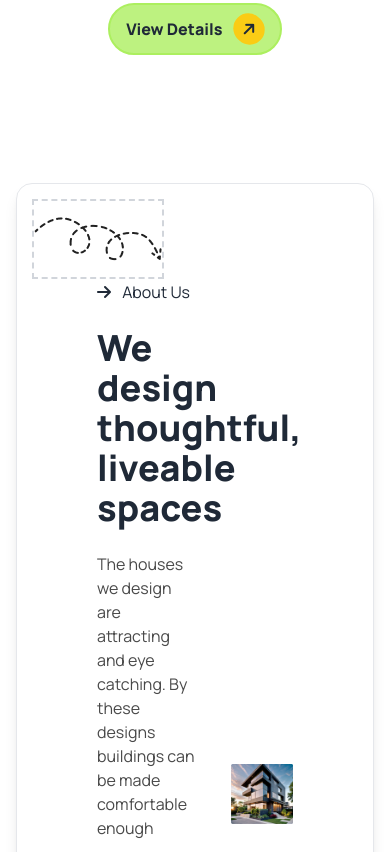
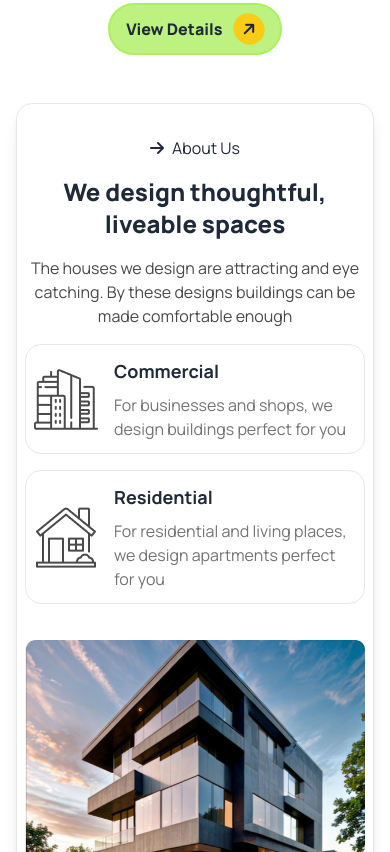
Before and after one commit to mdalaminbinalim/a3-css-framework, a plain HTML site: page index.html in a window 390 px wide. Shown: the part 652-1504 px from the top of the page. Drawn offline with nearby package versions, Linux system fonts and the light colour scheme.

Commit message:
made thoughtful spaces section responsive

```diff
--- a/index.html
+++ b/index.html
@@ -99,34 +99,36 @@
 
         <!-- Thoughtful Spaces Section -->
         <section class="mb-14">
-            <div class="px-4">
+            <div class="px-4 hidden md:block">
                 <img class="relative z-10 top-24 border-dashed py-4 border-2 border-gray-300 " src="assets/Vector.png" alt="Arrow">
             </div>
-            <section class="flex border rounded-2xl py-24 px-20 gap-9 justify-between items-center shadow-lg">
+            <section class="flex flex-col md:flex-row border rounded-2xl py-8 md:py-24 px-2 md:px-20 gap-9 justify-between items-center shadow-lg">
 
                 <!-- Thoughtful Spaces Contents -->
 
-                <div class="space-y-6 w-1/2">
+                <div class=" space-y-4 md:text-left md:space-y-6 md:w-1/2">
 
-                    <i class="mr-2 fa-solid fa-arrow-right"></i>
-                    <p class="inline">About Us</p>
-                    <h2 class="text-4xl font-extrabold">We design thoughtful,<br> liveable spaces</h2>
-                    <p class="text-subhead">The houses we design are attracting and eye catching. By these designs buildings can be made comfortable enough</p>
+                    <div class="flex justify-center items-center md:justify-start">
+                        <i class="mr-2 fa-solid fa-arrow-right"></i>
+                        <p class="inline">About Us</p>
+                    </div>
+                    <h2 class="text-2xl md:text-4xl text-center md:text-start font-extrabold">We design thoughtful,<br> liveable spaces</h2>
+                    <p class="text-subhead text-center md:text-start">The houses we design are attracting and eye catching. By these designs buildings can be made comfortable enough</p>
                     <!-- Commercial -->
-                    <div class="border rounded-2xl shadow-lg flex items-center  gap-4 px-4 py-6">
+                    <div class="border rounded-2xl md:shadow-lg flex items-center  gap-4 px-2 md:px-4 py-3 md:py-6">
                         <img src="assets/commercial.png" alt="Commercial">
                         <!-- Commercial Contents -->
                         <div class="space-y-2">
-                            <h3 class="text-xl font-bold">Commercial</h3>
+                            <h3 class="md:text-xl text-lg font-bold">Commercial</h3>
                             <p class="text-text">For businesses and shops, we design buildings perfect for you</p>
                         </div>
                     </div>
                     <!-- Residential -->
-                    <div class="border rounded-2xl shadow-lg flex items-center gap-4 px-4 py-6">
+                    <div class="border rounded-2xl md:shadow-lg flex items-center gap-4 px-2 md:px-4 py-3 md:py-6">
                         <img src="assets/residential.png" alt="Residential">
                         <!-- Residential Contents -->
                         <div class="space-y-2">
-                            <h3 class="text-xl font-bold">Residential</h3>
+                            <h3 class="md:text-xl text-lg font-bold">Residential</h3>
                             <p class="text-text">For residential and living places, we design apartments perfect for you</p>
                         </div>
                     </div>
@@ -134,7 +136,7 @@
 
                 <!-- Thoughtful Spaces Image -->
 
-                <div class="w-auto pb-4 h-auto">
+                <div class="w-auto pb-2 md:pb-4 h-auto">
                     <img src="assets/Rectangle.png" alt="Apartment">
                 </div>
             </section>
```
